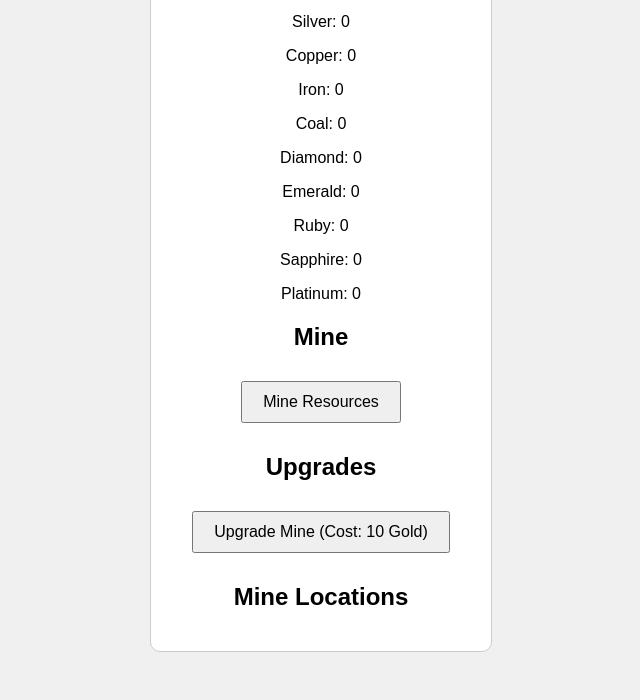
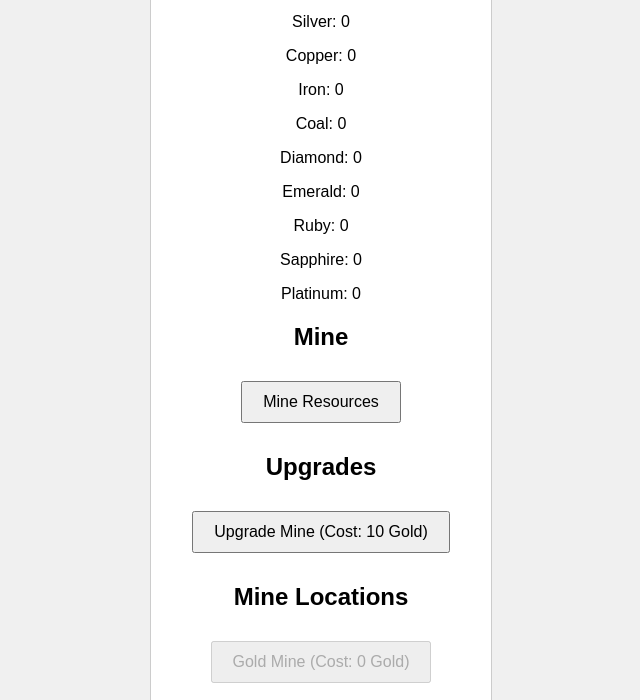
Before and after one commit to largefort/Minetycoon, a plain HTML site: page index.html in a window 1280 px wide. Shown: the part 209-909 px from the top of the page, without its empty margins (319-959 px from the left). Drawn offline with Linux system fonts and the light colour scheme; files that its build step writes are made by us from their sources.

Commit message:
Update index.html

```diff
--- a/index.html
+++ b/index.html
@@ -4,7 +4,7 @@
     <meta charset="UTF-8">
     <meta name="viewport" content="width=device-width, initial-scale=1.0">
     <title>Idle Mine Manager Tycoon</title>
-    <link rel="stylesheet" href="css/style.css">
+    <link rel="stylesheet" href="style.css">
 </head>
 <body>
     <div id="game">
@@ -34,6 +34,6 @@
             <div id="locationList"></div>
         </div>
     </div>
-    <script src="js/game.js"></script>
+    <script src="game.js"></script>
 </body>
 </html>
```
